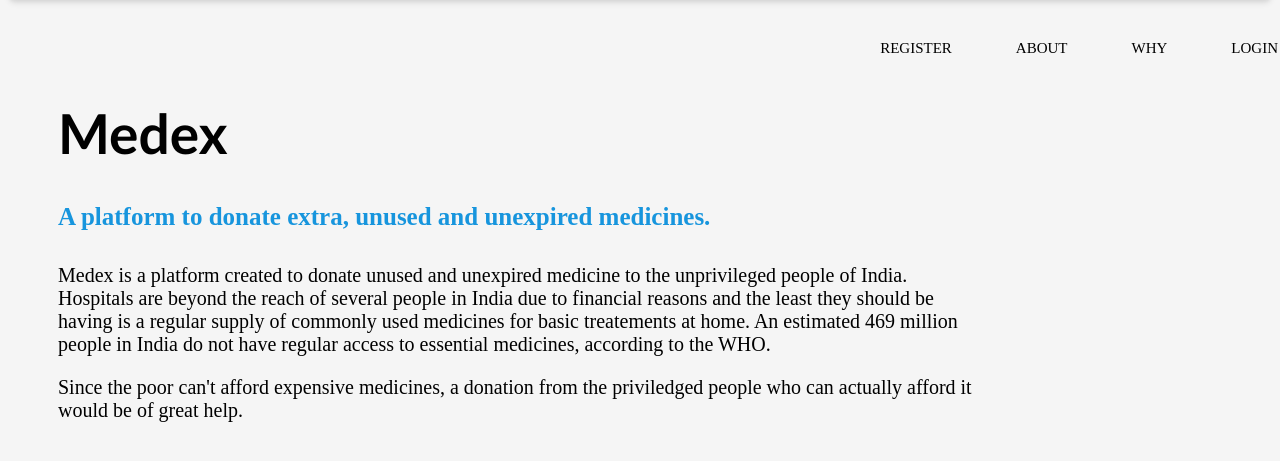
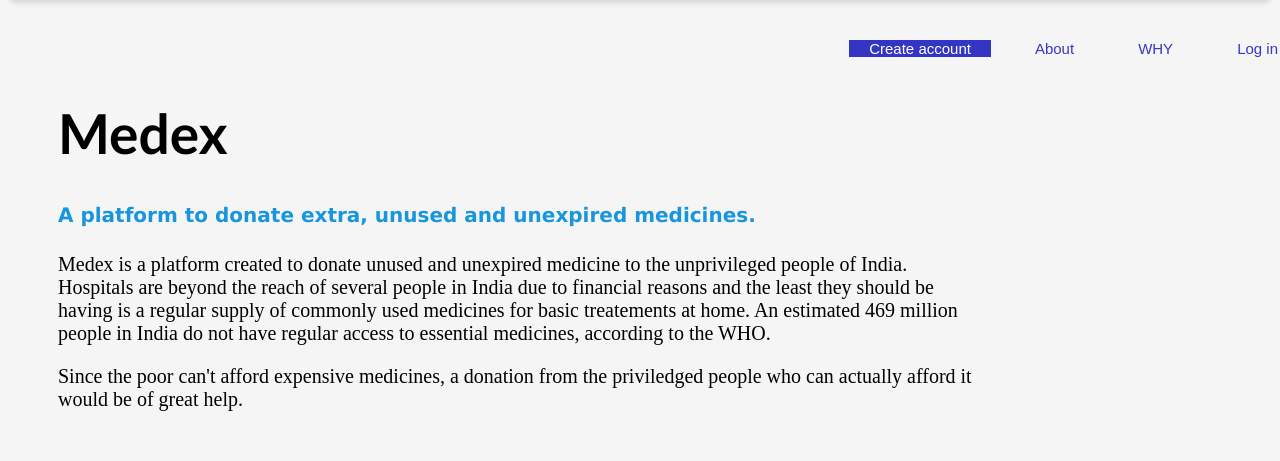
Before and after one commit to aditya303030/medex-web, a Django app: page / in a window 1280 px wide. Shown: the part 58-519 px from the top of the page. Run offline with Django 3.2, Linux system fonts and the light colour scheme.

Commit message:
style changes in the links on home page

```diff
--- a/home/static/home.css
+++ b/home/static/home.css
@@ -36,15 +36,21 @@ body {
     color: rgb(0, 0, 0);
     text-decoration: none;
     padding: 5px;
-    font-family: poppins;
+    font-family: Arial;
     font-size: 15px;
+    color: rgba(52, 52, 197, 0.993);
     margin: 10px;
     padding: 0 20px;
     display: inline-block;
     background-color:whitesmoke ;
 }
 
-.link::after {
+.nav-area li a.link.register-link {
+    background-color: rgba(52, 52, 197, 0.993);
+    color: white;
+}
+
+/* .link::after {
     content: "";
     display: block;
     width: 0;
@@ -56,7 +62,9 @@ body {
 .link:hover::after {
     width: 100%;
     transition: width .3s;
-}
+} */
+
+
 
 .welcome-text {
     position: absolute;
@@ -113,16 +121,15 @@ body {
     margin-top: 100px;
     /* margin-left: 150px;
     margin-bottom: 10px; */
-
     text-align: left;
 }
 .main-body h4 {
     font-size: larger;
     /* margin-left: 150px; */
     margin-top: 0px;
-    font-family: Lorem ipsum dolor sit amet;
+    font-family:Verdana;
     color: rgb(23, 149, 221);
-    font-size: 25px;
+    font-size: 20px;
 }
 
 .para {
--- a/home/templates/home.html
+++ b/home/templates/home.html
@@ -10,14 +10,14 @@
     </div>
     <div class = wrapper>
       <ul class="nav-area">
-        <li><a class="link register-link" href="register">REGISTER</a></li>
-        <li><a class="link about-link" href="about">ABOUT</a></li>
+        <li><a class="link register-link" href="register">Create account</a></li>
+        <li><a class="link about-link" href="about">About</a></li>
         <li><a class="link why-link" href="why/">WHY</a></li>
         {% if request.user.is_authenticated%}
           <li>Hello, {{user.first_name}}</li>
-          <li><a href="logout" class="link logout-link">LOGOUT</a></li>
+          <li><a href="logout" class="link logout-link">Logout</a></li>
         {%else %}
-          <li><a class="link login-link" href="login">LOGIN</a></li>
+          <li><a class="link login-link" href="login">Log in</a></li>
         {%endif%}
       </ul>
     </div>
```
